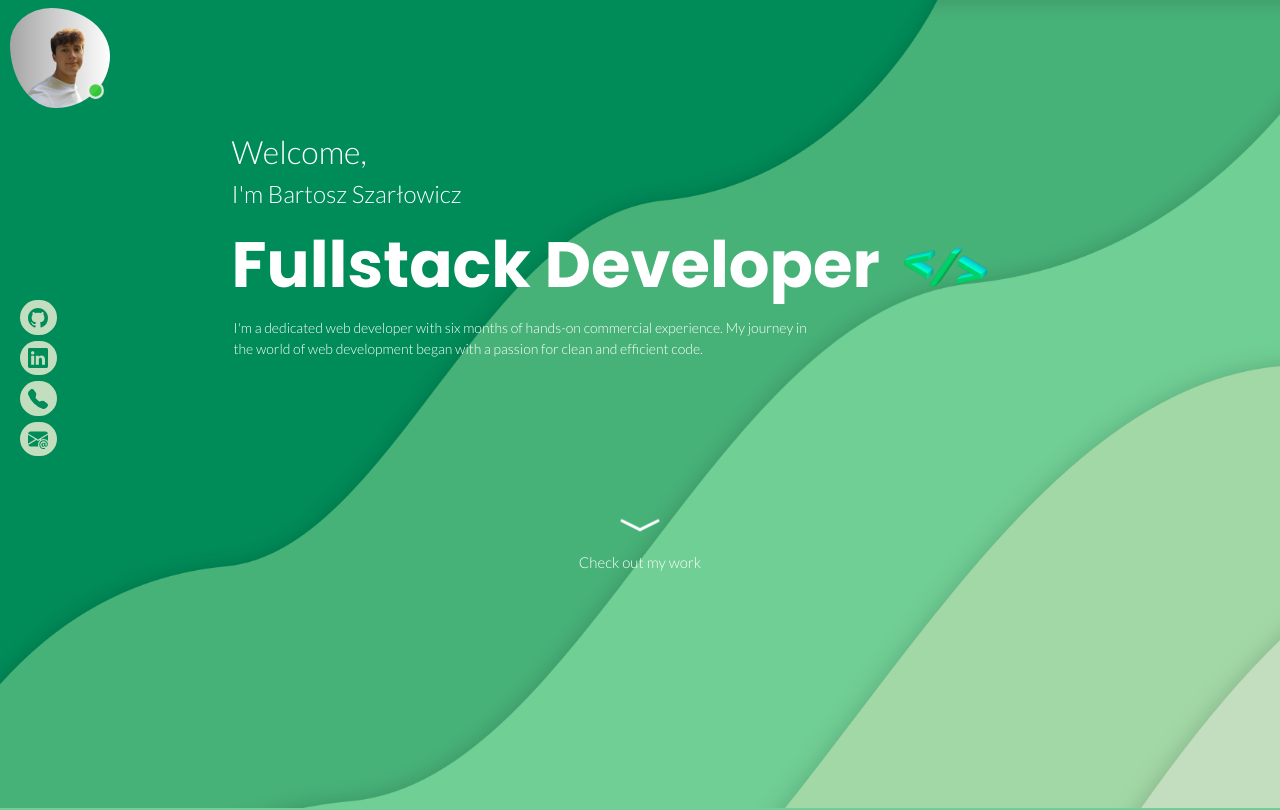
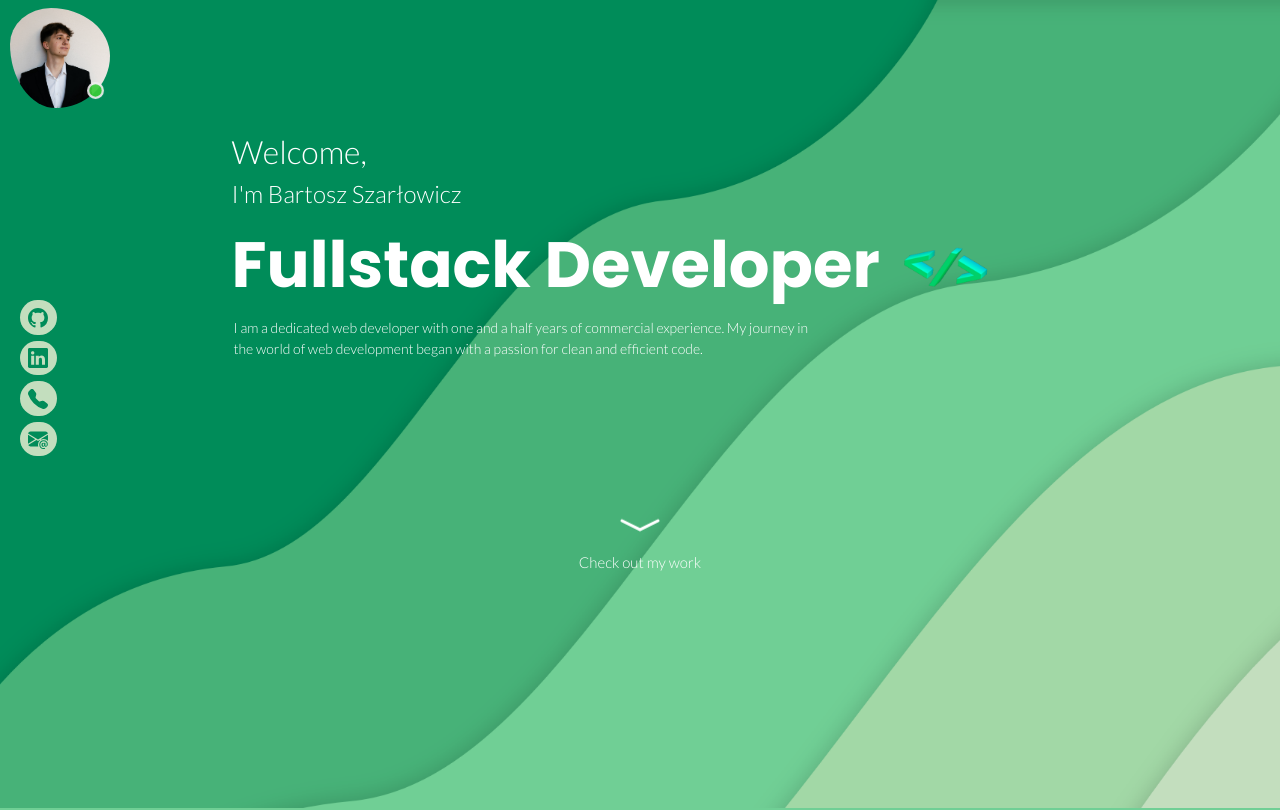
Before and after one commit to bszarlowicz/PortfolioApp, a React (Vite) app: page / in a window 1280 px wide. Shown: the top 810 px of the page. Built offline with nearby package versions, Linux system fonts and the light colour scheme.

Commit message:
[new] update

```diff
--- a/src/assets/css/startPage.module.css
+++ b/src/assets/css/startPage.module.css
@@ -175,10 +175,12 @@ height: 24vh;
 }
 
 .profilePic{
-width: 100px;
-height: 100px;
-border-radius: 41% 59% 54% 46% / 36% 48% 52% 64%;
-margin-left: 10px;
+  width: 100px;
+  height: 100px;
+  border-radius: 41% 59% 54% 46% / 36% 48% 52% 64%;
+  margin-left: 10px;
+  object-fit: cover;
+  object-position: center;
 }
 
 .profilePicAntek{
--- a/src/pages/StartPage.jsx
+++ b/src/pages/StartPage.jsx
@@ -1,7 +1,7 @@
 import React, { useState } from 'react';
 import startPageStyles from "../assets/css/startPage.module.css";
 import angleBracketsImg from "../assets/images/angleBrackets.png";
-import profileImg from "../assets/images/profileImg.png";
+import profileImg from "../assets/images/profileImg.jpg";
 import profileImgAntek from "../assets/images/Antek.png";
 import profileImgMaciek from "../assets/images/Maciek.jpg";
 import trichologist_final from "../assets/images/trycholog_final.png";
@@ -225,7 +225,7 @@ export default function StartPage() {
               <div
                 className={`${startPageStyles.mainHeaderDescription} col `}
               >
-                I'm a dedicated web developer with six months of hands-on commercial experience. My journey in the world of web development began with a passion for clean and efficient code.
+                I am a dedicated web developer with one and a half years of commercial experience. My journey in the world of web development began with a passion for clean and efficient code.
               </div>
               <div className="col-md-4"></div>
             </div>
```
Also changed, not shown: src/assets/images/profileImg.jpg (added), src/assets/images/profileImg.png (deleted).
